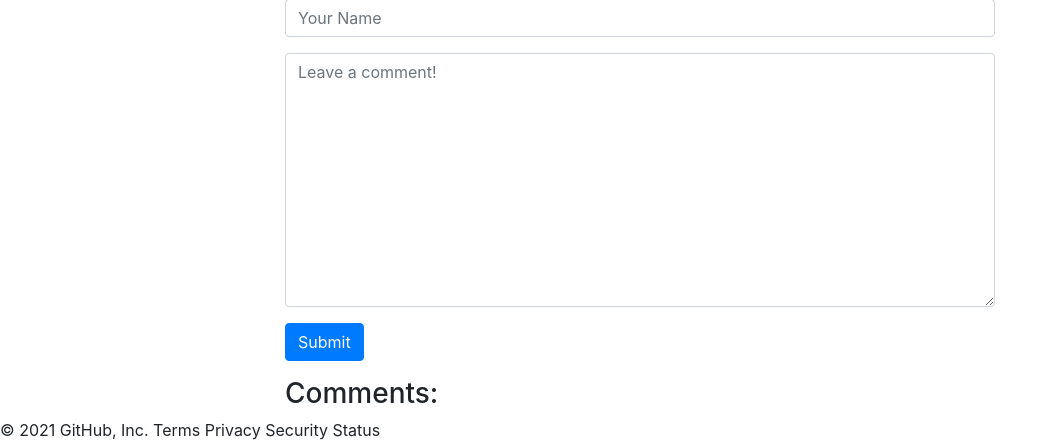
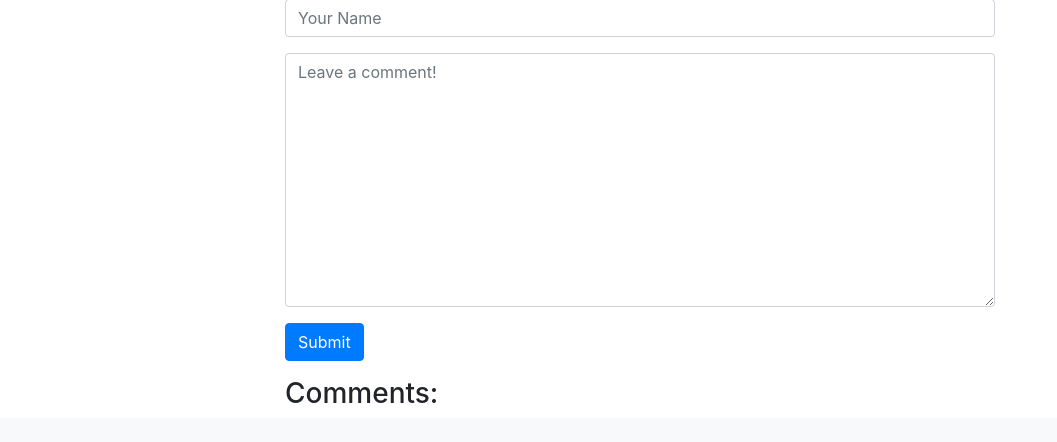
Before and after one commit to JaninaVolkmer/Consume_APIs, a Django app: page /blog/2/ in a window 1280 px wide. Shown: the part 2086-2528 px from the top of the page, without its empty margins (0-1057 px from the left). After the commit the page ends 2489 px from the top, so only its background shows below. Run offline with Django 3.2, Linux system fonts and the light colour scheme; data comes from the database, SQL or seed files in the repository; data that the repository does not hold is empty; parts of the project's set-up code (start-up, migrations or seed data) failed here and were passed over; some libraries are stand-ins or nearby versions.

Commit message:
changed base

```diff
--- a/consume_api/templates/base.html
+++ b/consume_api/templates/base.html
@@ -28,8 +28,3 @@
 <script src="https://code.jquery.com/jquery-3.3.1.slim.min.js" integrity="sha384-q8i/X+965DzO0rT7abK41JStQIAqVgRVzpbzo5smXKp4YfRvH+8abtTE1Pi6jizo" crossorigin="anonymous"></script>
 <script src="https://cdnjs.cloudflare.com/ajax/libs/popper.js/1.14.3/umd/popper.min.js" integrity="sha384-ZMP7rVo3mIykV+2+9J3UJ46jBk0WLaUAdn689aCwoqbBJiSnjAK/l8WvCWPIPm49" crossorigin="anonymous"></script>
 <script src="https://stackpath.bootstrapcdn.com/bootstrap/4.1.3/js/bootstrap.min.js" integrity="sha384-ChfqqxuZUCnJSK3+MXmPNIyE6ZbWh2IMqE241rYiqJxyMiZ6OW/JmZQ5stwEULTy" crossorigin="anonymous"></script>
-© 2021 GitHub, Inc.
-Terms
-Privacy
-Security
-Status
```
Also changed, not shown: 1 other file.
